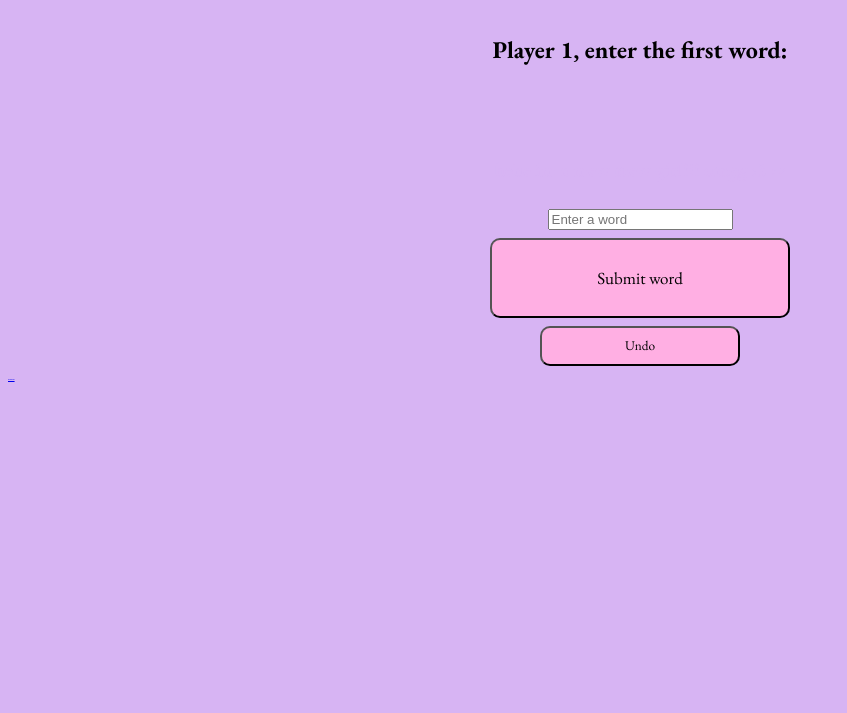
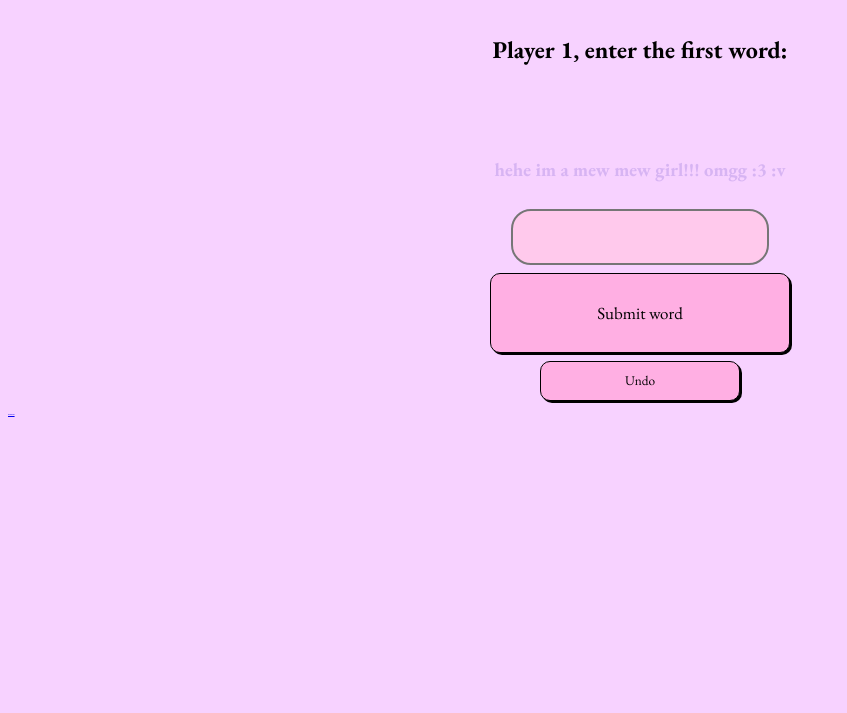
Before and after one commit to cdggEX/awesome-word-game, a plain HTML site: page last-word.html in a window 1280 px wide. Shown: the part 87-800 px from the top of the page, without its empty margins (0-847 px from the left). Drawn offline with nearby package versions, Linux system fonts and the light colour scheme.

Commit message:
Gradient

```diff
--- a/css/styles.css
+++ b/css/styles.css
@@ -7,7 +7,9 @@
 }
 
 body {
-    background-color: #d7b4f3
+    background-color: #d7b4f3;
+    background:linear-gradient(120deg, #f7d2ff, #f7d2ff);
+    height: 1vw;
 }
 
 .container {
@@ -50,18 +52,26 @@ button {
     background-color: #ffafe3;
     border-radius: 10px;
     border-color: rgb(0, 0, 0);
+    border-width: 1px;
     color:black;
+    border-style: solid;
+    box-shadow: 2px 2px black;
 }
 
 
 button:hover {
-    background-color: rgb(226, 82, 82);
+    background-color: #ffb1c2;
+
 }
-button::picker
 
 .word-input {
-    width: 80%;
-    background-color:rgb(148, 145, 145);
+    width: 50%;
+    background-color: #ffc9ec;
+    border-radius: 20px;
+    height:50px;
+    color: grey;
+    font-size: 30px;
+    border-style: solid;
 }
 
 .throwaway-link {
--- a/last-word.html
+++ b/last-word.html
@@ -17,7 +17,7 @@
             <h2 id="player-num">Player 1, enter the first word:</h2>
             <h3 id="previous-word"></h3>
             <h3 id="error" class="hidden-error">hehe im a mew mew girl!!! omgg :3 :v</h3>
-            <input type= "text" id="word-input" class ="word-input" placeholder="Enter a word"></input>
+            <input type= "text" id="word-input" class ="word-input"></input>
             <button id="submit-btn" class="submit-btn">Submit word</button>
             <button id="undo-btn" class="undo-btn">Undo</button>
         </div>
--- a/last-word.js
+++ b/last-word.js
@@ -20,8 +20,8 @@ undobutton.addEventListener("click", function() {
     } else {
         previousword = words[words.length - 1];
     }
-    worddisplay.innerHTML = "Previous word: " + previousword;
-    playerheader.innerHTML = "Player " + (player === 1 ? 2 : 1) + ", enter a word that starts with '" + (previousword ? previousword.slice(-1) : '') + "':";
+    worddisplay.textContent = "Previous word: " + previousword;
+    playerheader.textContent = "Player " + (player === 1 ? 2 : 1) + ", enter a word that starts with '" + (previousword ? previousword.slice(-1) : '') + "':";
     player = player === 1 ? 2 : 1;
 });
 
@@ -53,9 +53,9 @@ function submit(e) {
     words.push(currentword);
     console.log(words);
     previousword = currentword;
-    worddisplay.innerHTML = "Previous word: " + currentword;
+    worddisplay.textContent = "Previous word: " + currentword;
     wordinput.value = "";
-    playerheader.innerHTML = "Player " + (player === 1 ? 2 : 1) + ", enter a word that starts with '" + currentword.slice(-1) + "':";
+    playerheader.textContent = "Player " + (player === 1 ? 2 : 1) + ", enter a word that starts with '" + currentword.slice(-1) + "':";
     player = player === 1 ? 2 : 1;
     e.preventdefault()
 
```
